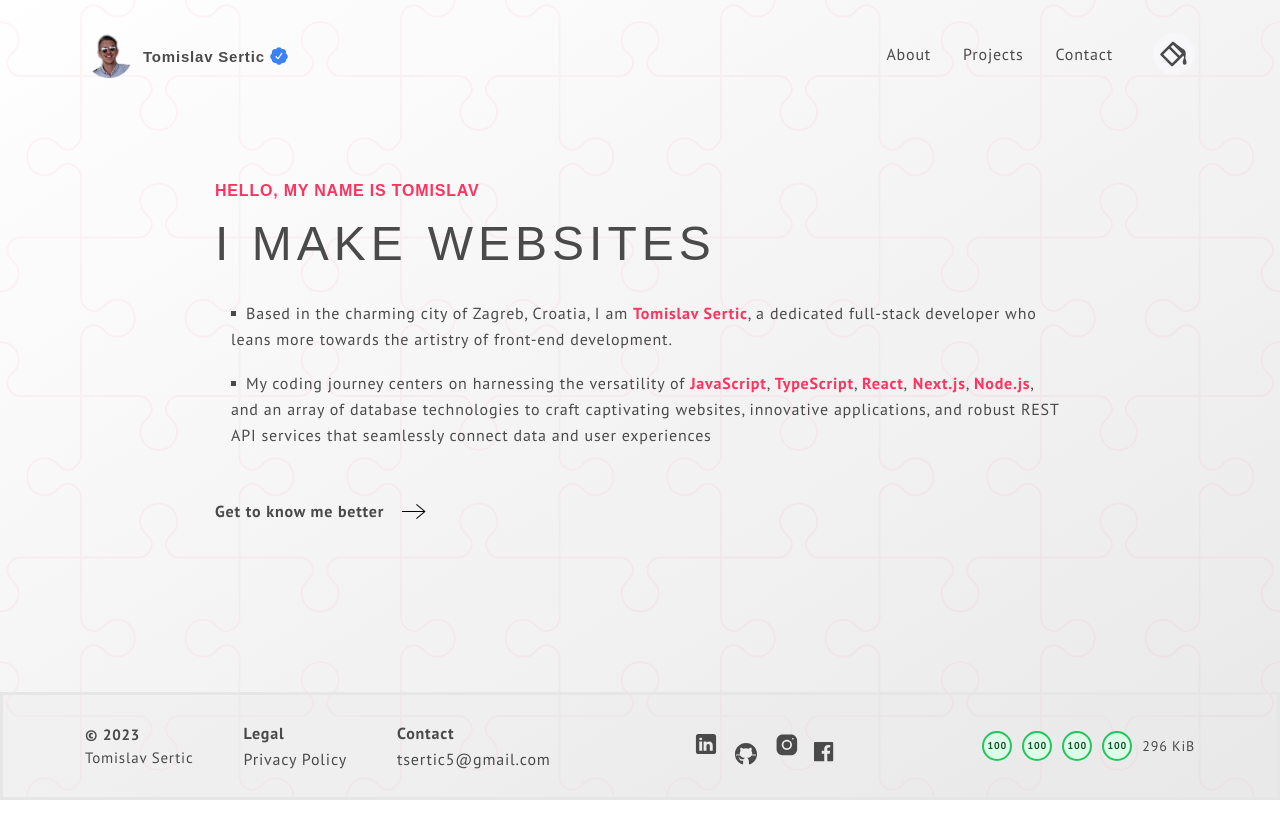
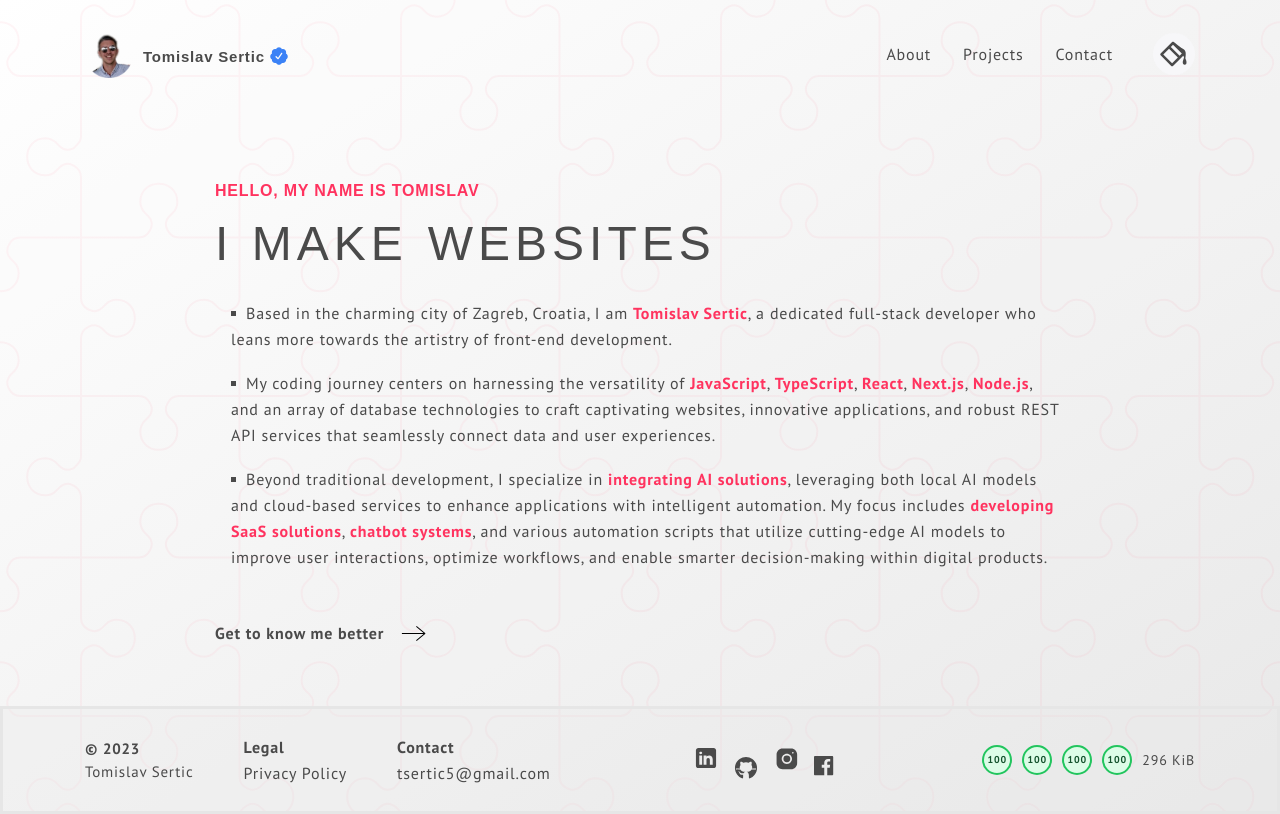
Before and after one commit to tsertic/ts_portfolio_2023, a Next.js app: page / in a window 1280 px wide. Built offline with nearby package versions, Linux system fonts and the light colour scheme; a web font is replaced by a local one.

Commit message:
minor improvements in projects section, updated readme

```diff
--- a/sanity/lib/client.ts
+++ b/sanity/lib/client.ts
@@ -6,7 +6,7 @@ export const readClient = createClient({
   apiVersion,
   dataset,
   projectId,
-  useCdn,
+  useCdn: true,
 });
 export const writeClient = createClient({
   apiVersion,
--- a/src/app/projects/page.tsx
+++ b/src/app/projects/page.tsx
@@ -6,6 +6,7 @@ import { ProjectList } from "@/components/pageSections/projects/ProjectList";
 
 const ProjectsPage = async () => {
   const projects = await getProjects();
+
   return (
     <main className="container-wide page-padding relative ">
       <PageTitle>Projects.</PageTitle>
--- a/src/components/pageSections/homepage/HeroIntro.tsx
+++ b/src/components/pageSections/homepage/HeroIntro.tsx
@@ -3,7 +3,7 @@ import { ServicesText } from "./ServicesText";
 
 export const HeroIntro = () => {
   return (
-    <div className=" container-large mb-[40px] md:mb-[50px]">
+    <div className="container-large mb-[40px] md:mb-[50px]">
       <h1 className="uppercase text-primary font-bold mb-[16px]">
         Hello, my name is Tomislav
       </h1>
@@ -23,12 +23,28 @@ export const HeroIntro = () => {
           My coding journey centers on harnessing the versatility of{" "}
           <span className="text-primary font-bold">JavaScript</span>,{" "}
           <span className="text-primary font-bold">TypeScript</span>,{" "}
-          <span className="text-primary font-bold">React</span>,
-          <span className="text-primary font-bold"> Next.js</span>,{" "}
+          <span className="text-primary font-bold">React</span>,{" "}
+          <span className="text-primary font-bold">Next.js</span>,{" "}
           <span className="text-primary font-bold">Node.js</span>, and an array
           of database technologies to craft captivating websites, innovative
           applications, and robust REST API services that seamlessly connect
-          data and user experiences
+          data and user experiences.
+        </li>
+        <li>
+          <span className="list-dot"></span>
+          Beyond traditional development, I specialize in{" "}
+          <span className="text-primary font-bold">
+            integrating AI solutions
+          </span>
+          , leveraging both local AI models and cloud-based services to enhance
+          applications with intelligent automation. My focus includes{" "}
+          <span className="text-primary font-bold">
+            developing SaaS solutions
+          </span>
+          , <span className="text-primary font-bold">chatbot systems</span>, and
+          various automation scripts that utilize cutting-edge AI models to
+          improve user interactions, optimize workflows, and enable smarter
+          decision-making within digital products.
         </li>
       </ul>
     </div>
--- a/src/components/pageSections/projects/ProjectList.tsx
+++ b/src/components/pageSections/projects/ProjectList.tsx
@@ -42,6 +42,7 @@ export const ProjectList = ({ projects }: { projects: IProjectData[] }) => {
   const handleClosePoject = () => {
     setShowProject(null);
   };
+  console.log(filteredProjects);
   return (
     <AnimatePresence>
       <motion.div layoutRoot layout className="grid md:grid-cols-2 gap-[20px]">
--- a/src/components/pageSections/projects/ProjectModal.tsx
+++ b/src/components/pageSections/projects/ProjectModal.tsx
@@ -5,10 +5,13 @@ import { Icons } from "@/components/UI/Icons";
 import { AriaDescText } from "@/components/UI/AriaDescText";
 import { PortableText } from "@portabletext/react";
 import { CustomPortableTextComponents } from "@/components/sanity/CustomPortableTextComponents";
+import { isImageFile, isVideoFile } from "@/lib";
+import Image from "next/image";
 interface IProjectModal {
   project: IProjectData;
   closeModal: () => void;
 }
+
 export const ProjectModal: React.FC<IProjectModal> = ({
   project,
   closeModal,
@@ -57,6 +60,7 @@ export const ProjectModal: React.FC<IProjectModal> = ({
           <h3 className="text-headingSMobile md:text-headingS mb-[20px] !font-bold ">
             {title}
           </h3>
+          {isVideoFile(video) ? (
             <video
               src={video}
               autoPlay={true}
@@ -65,6 +69,16 @@ export const ProjectModal: React.FC<IProjectModal> = ({
               height={300}
               className="w-full mb-[20px]"
             ></video>
+          ) : isImageFile(video) ? (
+            <Image
+              src={video}
+              width={600}
+              height={300}
+              className="w-full mb-[20px]"
+              alt={title}
+            />
+          ) : null}
+
           <div className="mb-[20px]">
             <h3 className="text-bodyL font-bold">About:</h3>
             <PortableText
--- a/src/constants/index.ts
+++ b/src/constants/index.ts
@@ -4,6 +4,8 @@ export const FILTER_OPTIONS: TfilterOptions[] = [
   "all",
   "fullstack",
   "frontend",
+  "ai",
+  "script",
 ];
 
 export const NAV_LINKS = [
--- a/src/lib/index.ts
+++ b/src/lib/index.ts
@@ -15,3 +15,29 @@ export const shuffleWord = (
     })
     .join("");
 };
+
+export function isVideoFile(filename: string) {
+  const videoExtensions = [
+    ".mp4",
+    ".avi",
+    ".mov",
+    ".mkv",
+    ".webm",
+    ".flv",
+    ".wmv",
+  ];
+  return videoExtensions.some((ext) => filename.toLowerCase().endsWith(ext));
+}
+
+export function isImageFile(filename: string) {
+  const imageExtensions = [
+    ".jpg",
+    ".jpeg",
+    ".png",
+    ".gif",
+    ".bmp",
+    ".webp",
+    ".svg",
+  ];
+  return imageExtensions.some((ext) => filename.toLowerCase().endsWith(ext));
+}
--- a/src/types/index.t.ts
+++ b/src/types/index.t.ts
@@ -53,4 +53,4 @@ export interface IProjectData {
   body: TypedObject | TypedObject[];
 }
 
-export type TfilterOptions = "all" | "fullstack" | "frontend";
+export type TfilterOptions = "all" | "fullstack" | "frontend" | "ai" | "script";
```
Also changed, not shown: 1 other file (tests, documents, lock files or other folders). Lines whose indentation alone changed are shown as unchanged.
